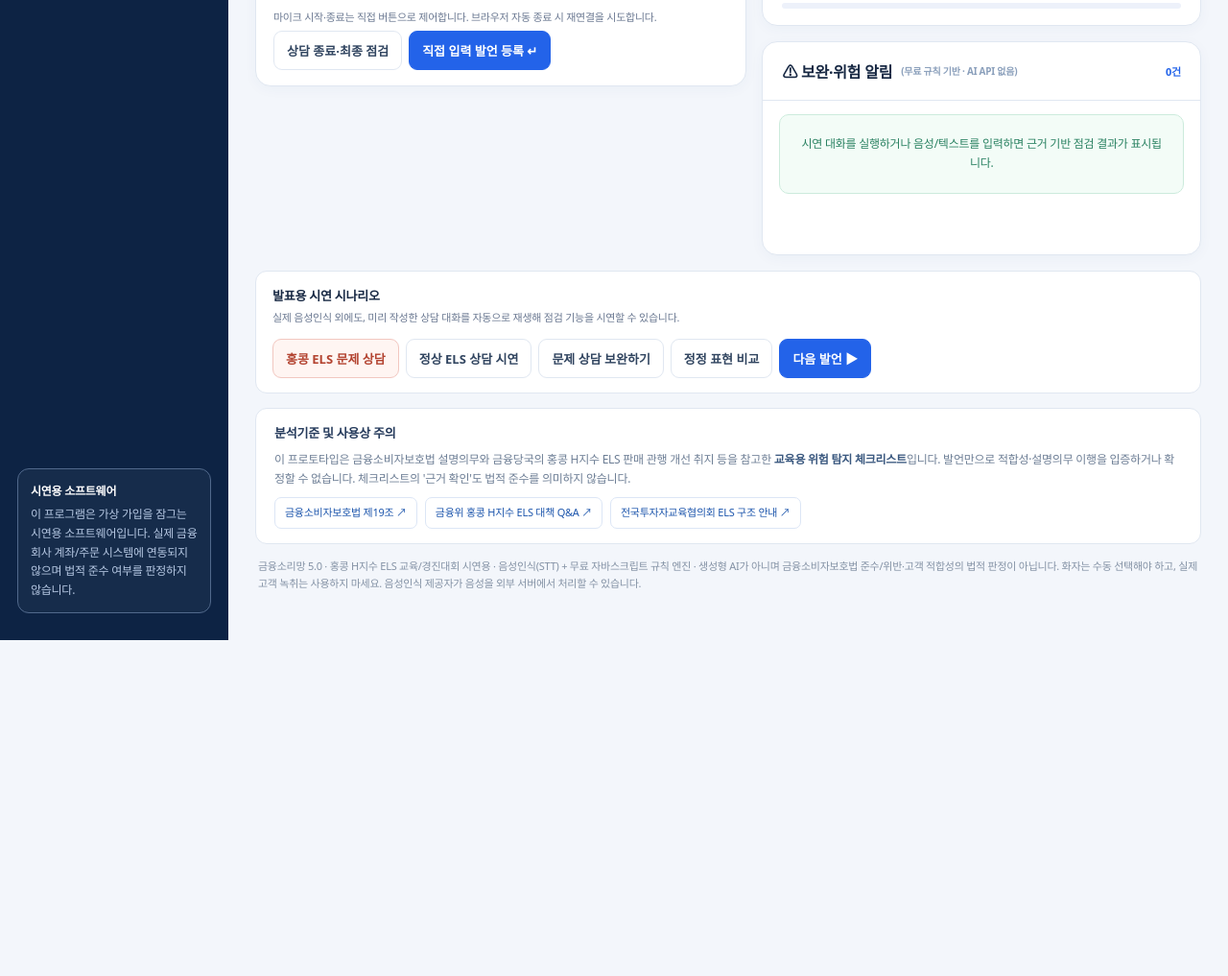
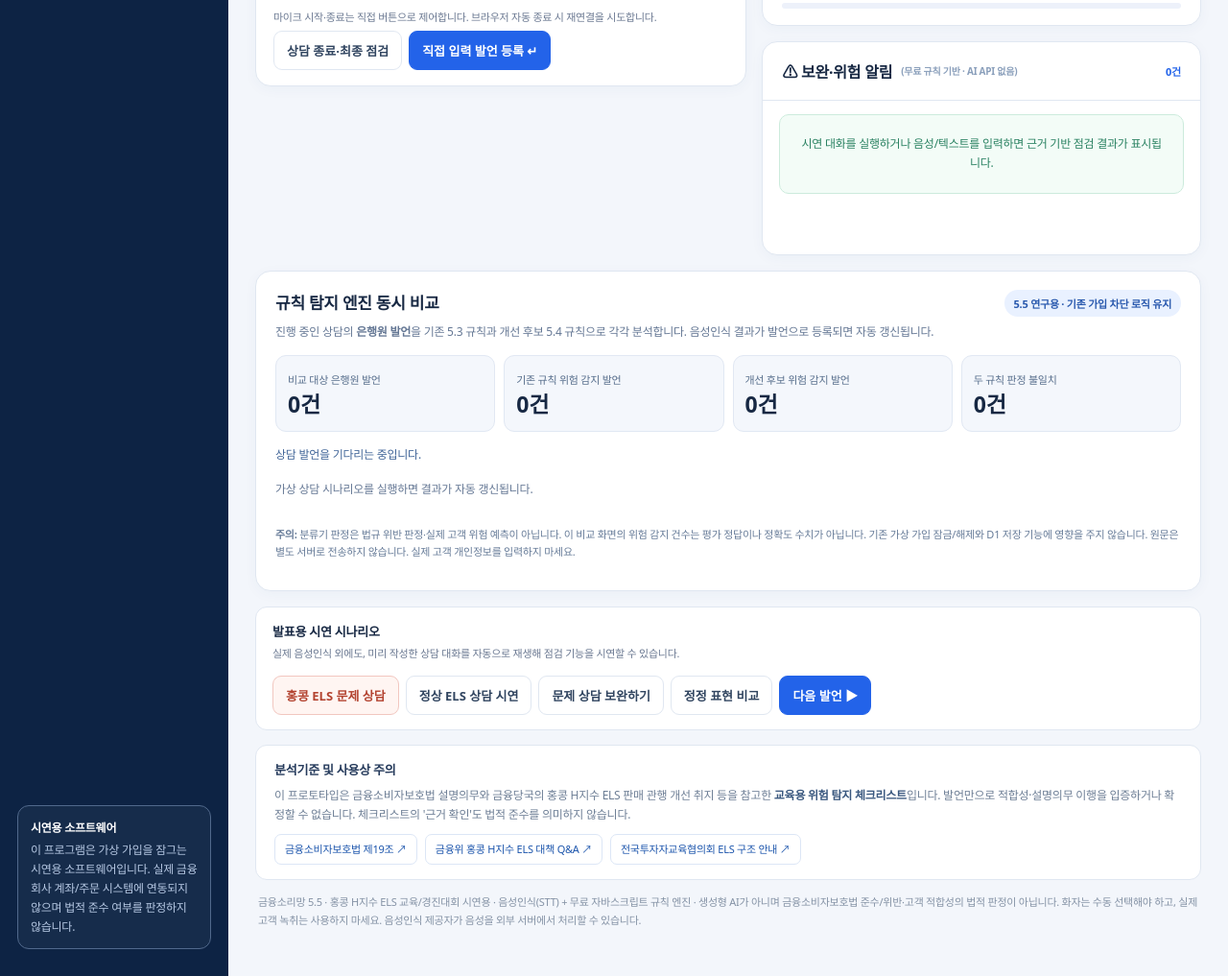
Before and after one commit to bartender7209-commits/financial-sorimang, a plain HTML site: page index.html in a window 1280 px wide. Shown: the part 1767-2784 px from the top of the page at 96% size. Before the commit the page ends 2434 px from the top, so only its background shows below. Drawn offline with Linux system fonts and the light colour scheme.

Commit message:
Add files via upload

```diff
--- a/index.html
+++ b/index.html
@@ -3,7 +3,7 @@
 <head>
 <meta charset="UTF-8">
 <meta name="viewport" content="width=device-width, initial-scale=1.0">
-<title>금융소리망 5.0 | AI 음성인식·금융상담 위험 분석</title>
+<title>금융소리망 5.5 | 실시간 상담·후보 규칙 비교</title>
 <style>
 :root{--navy:#0d2344;--navy2:#142f57;--accent:#2363e9;--bg:#f3f6fb;--surface:#fff;--line:#e0e7f1;--muted:#6a7891;--txt:#172843;--green:#138456;--amber:#ad6800;--red:#c73542;--softblue:#ecf3ff;--r:16px}
 *{box-sizing:border-box}body{margin:0;background:var(--bg);font-family:Pretendard,'Noto Sans KR','Apple SD Gothic Neo','Malgun Gothic',system-ui,sans-serif;color:var(--txt);letter-spacing:-.25px}
@@ -55,13 +55,30 @@ button,input,textarea,select{font:inherit}button{cursor:pointer;transition:trans
 .storagebar{display:flex;align-items:center;flex-wrap:wrap;gap:8px;margin-bottom:18px;padding:11px 14px;background:#e8f1ff;border:1px solid #c8d9f6;border-radius:12px;font-size:12px;color:#31547a;line-height:1.7}
 .storagebar strong{color:#18487e}.storagebar .storage-state{font-weight:750}
 @media(max-width:600px){.storagebar{align-items:flex-start}.header .topactions{gap:6px}}
+
+/* 5.5 검토용 비교 블록: 기존 엔진/가상 가입 차단에는 영향을 주지 않음 */
+#liveComparePanel{margin-top:16px;padding:19px 20px;overflow:visible}
+#liveComparePanel h3{margin:0;font-size:17px}#liveComparePanel .lc-heading{display:flex;justify-content:space-between;align-items:flex-start;gap:12px;flex-wrap:wrap}
+#liveComparePanel .lc-sub{font-size:12px;color:#647794;line-height:1.7;margin:9px 0 14px}
+#liveComparePanel .lc-tag{color:#2858ad;background:#e9f1ff;border-radius:99px;padding:6px 10px;font-size:11px;font-weight:800}
+#liveComparePanel .lc-metrics{display:grid;grid-template-columns:repeat(4,1fr);gap:9px}
+#liveComparePanel .lc-metric{background:#f4f7fc;border:1px solid #e1e8f3;border-radius:11px;padding:12px}
+#liveComparePanel .lc-metric strong{display:block;font-size:23px;line-height:1.4;font-weight:850}#liveComparePanel .lc-metric span{font-size:11px;color:#576e8c}
+#liveComparePanel .lc-status{font-size:12px;color:#416598;margin:14px 0 9px}
+#liveComparePanel .lc-results{display:grid;gap:8px;max-height:320px;overflow:auto}
+#liveComparePanel .lc-line{border:1px solid #e2e9f5;border-left:4px solid #4c78d9;background:#fbfcff;border-radius:9px;padding:11px 13px}
+#liveComparePanel .lc-line.is-difference{border-left-color:#d79639;background:#fffaf3}
+#liveComparePanel .lc-line b{font-size:12px;color:#243c60}#liveComparePanel .lc-line p{font-size:12px;color:#485b77;line-height:1.6;margin:6px 0;word-break:break-word;white-space:pre-wrap}
+#liveComparePanel .lc-line small{font-size:11px;color:#667b98;line-height:1.5}
+#liveComparePanel .lc-foot{font-size:11px;color:#667b98;line-height:1.7;margin-top:13px}
+@media(max-width:840px){#liveComparePanel .lc-metrics{grid-template-columns:repeat(2,1fr)}}
 </style>
 </head>
 <body>
 <div class="app">
 <aside class="sidebar">
   <div class="brand"><div class="brand-mark">≋</div><div><h1>금융소리망</h1><small>FINANCIAL VOICE GUARD</small></div></div>
-  <div class="side-label">H-INDEX ELS · V5.0</div>
+  <div class="side-label">H-INDEX ELS · V5.5</div>
   <button class="navbtn active" type="button">◉ &nbsp; 상담 모니터링</button>
   <a class="navbtn" href="cloud-analytics.html" style="text-decoration:none">▣ &nbsp; D1 서버 분석</a>
   <a class="navbtn" href="evaluation.html" style="text-decoration:none">◈ &nbsp; 탐지 성능 검증 <span class="v5-chip">5.3</span></a>
@@ -123,9 +140,16 @@ button,input,textarea,select{font:inherit}button{cursor:pointer;transition:trans
       <div class="panel"><div class="panelhead"><h3>⚠ 보완·위험 알림 <span style="font-size:10px;color:#8a9fbb">(무료 규칙 기반 · AI API 없음)</span></h3><span class="kicker" id="alertLabel">0건</span></div><div class="alerts" id="alerts"></div></div>
     </div>
   </section>
+  <section id="liveComparePanel" class="panel" aria-label="5.5 후보 탐지 엔진 동시 비교">
+    <div class="lc-heading"><div><h3>규칙 탐지 엔진 동시 비교</h3><p class="lc-sub">진행 중인 상담의 <b>은행원 발언</b>을 기존 5.3 규칙과 개선 후보 5.4 규칙으로 각각 분석합니다. 음성인식 결과가 발언으로 등록되면 자동 갱신됩니다.</p></div><span class="lc-tag">5.5 연구용 · 기존 가입 차단 로직 유지</span></div>
+    <div class="lc-metrics"><div class="lc-metric"><span>비교 대상 은행원 발언</span><strong id="lcStaff">0건</strong></div><div class="lc-metric"><span>기존 규칙 위험 감지 발언</span><strong id="lcBefore">0건</strong></div><div class="lc-metric"><span>개선 후보 위험 감지 발언</span><strong id="lcAfter">0건</strong></div><div class="lc-metric"><span>두 규칙 판정 불일치</span><strong id="lcDifferent">0건</strong></div></div>
+    <div class="lc-status" id="lcStatus" role="status">상담 발언을 기다리는 중입니다.</div>
+    <div class="lc-results" id="lcResults"><p class="lc-sub">홍콩 ELS 문제 상담 또는 정정 표현 비교 시연을 실행해 보세요.</p></div>
+    <p class="lc-foot"><b>주의:</b> 분류기 판정은 법규 위반 판정·실제 고객 위험 예측이 아닙니다. 이 비교 화면의 위험 감지 건수는 평가 정답이나 정확도 수치가 아닙니다. 기존 가상 가입 잠금/해제와 D1 저장 기능에 영향을 주지 않습니다. 원문은 별도 서버로 전송하지 않습니다. 실제 고객 개인정보를 입력하지 마세요.</p>
+  </section>
   <section class="scenario"><div><div class="scenario-title">발표용 시연 시나리오</div><p>실제 음성인식 외에도, 미리 작성한 상담 대화를 자동으로 재생해 점검 기능을 시연할 수 있습니다.</p></div><div class="scenario-buttons"><button class="btn warn" id="demoBad" type="button">홍콩 ELS 문제 상담</button><button class="btn" id="demoGood" type="button">정상 ELS 상담 시연</button><button class="btn" id="demoRecover" type="button">문제 상담 보완하기</button><button class="btn" id="demoContrast" type="button">정정 표현 비교</button><button class="btn primary" id="demoStep" type="button">다음 발언 ▶</button></div></section>
   <section class="sourcebox"><strong>분석기준 및 사용상 주의</strong><div>이 프로토타입은 금융소비자보호법 설명의무와 금융당국의 홍콩 H지수 ELS 판매 관행 개선 취지 등을 참고한 <b>교육용 위험 탐지 체크리스트</b>입니다. 발언만으로 적합성·설명의무 이행을 입증하거나 확정할 수 없습니다. 체크리스트의 '근거 확인'도 법적 준수를 의미하지 않습니다.</div><div class="sources"><a target="_blank" rel="noopener noreferrer" href="https://www.law.go.kr/LSW/lsSideInfoP.do?docCls=jo&amp;joBrNo=00&amp;joNo=0019&amp;lsiSeq=277247&amp;urlMode=lsScJoRltInfoR">금융소비자보호법 제19조 ↗</a><a target="_blank" rel="noopener noreferrer" href="https://fsc.go.kr/po020201/84057">금융위 홍콩 H지수 ELS 대책 Q&amp;A ↗</a><a target="_blank" rel="noopener noreferrer" href="https://www.kcie.or.kr/guide/2/14/web_view?content_idx=886&amp;series_idx=">전국투자자교육협의회 ELS 구조 안내 ↗</a></div></section>
-  <div class="foot">금융소리망 5.0 · 홍콩 H지수 ELS 교육/경진대회 시연용 · 음성인식(STT) + 무료 자바스크립트 규칙 엔진 · 생성형 AI가 아니며 금융소비자보호법 준수/위반·고객 적합성의 법적 판정이 아닙니다. 화자는 수동 선택해야 하고, 실제 고객 녹취는 사용하지 마세요. 음성인식 제공자가 음성을 외부 서버에서 처리할 수 있습니다.</div>
+  <div class="foot">금융소리망 5.5 · 홍콩 H지수 ELS 교육/경진대회 시연용 · 음성인식(STT) + 무료 자바스크립트 규칙 엔진 · 생성형 AI가 아니며 금융소비자보호법 준수/위반·고객 적합성의 법적 판정이 아닙니다. 화자는 수동 선택해야 하고, 실제 고객 녹취는 사용하지 마세요. 음성인식 제공자가 음성을 외부 서버에서 처리할 수 있습니다.</div>
 </main>
 </div>
 <script src="sorimang-db.js"></script>
@@ -687,5 +711,7 @@ window.addEventListener('beforeunload',()=>{if(rec){try{rec.abort();}catch(e){}}
 render();setMicState('idle','마이크 시작·종료는 직접 버튼으로 제어합니다. 브라우저 자동 종료 시 재연결을 시도합니다.');
 
 </script>
+<script src="risk-v54.js"></script>
+<script src="live-compare-v55.js"></script>
 </body>
 </html>
--- /dev/null
+++ b/live-compare-v55.js
@@ -0,0 +1,55 @@
+/* 금융소리망 5.5 · 상담 중 규칙 엔진 병렬 비교 (연구·시연용)
+ * 기존 가입 통제·D1 API·IndexedDB 저장 코드를 건드리지 않습니다.
+ * 현재 화면의 직원 발언만 브라우저에서 읽어 두 엔진에 전달합니다.
+ * 데이터 전송(fetch 등)이나 저장은 전혀 수행하지 않습니다.
+ */
+(function(){
+  'use strict';
+  const transcript=document.getElementById('transcript');
+  const panel=document.getElementById('liveComparePanel');
+  const base=window.FinanceVoiceEngine;
+  const candidate=window.SorimangRiskV54;
+  if(!panel||!transcript)return;
+  const $=id=>document.getElementById(id);
+  const write=(id,value)=>{const el=$(id);if(el)el.textContent=String(value);};
+  const create=(name,cls,text)=>{const el=document.createElement(name);if(cls)el.className=cls;if(text!==undefined)el.textContent=String(text);return el;};
+  let signature=null;
+  function markBaseline(s){
+    const result=base.analyze([{id:1,speaker:'staff',text:s}],{finished:false});
+    return (result.alerts||[]).filter(a=>a.kind==='risk');
+  }
+  function render(force=false){
+    if(!base||typeof base.analyze!=='function'||!candidate||typeof candidate.classify!=='function'){
+      write('lcStatus','기존 규칙 엔진 또는 개선 후보 파일을 읽지 못했습니다. 파일 경로를 확인하세요.');return;
+    }
+    const utterances=Array.from(transcript.querySelectorAll('.utterance.staff .body')).map(el=>(el.textContent||'').trim()).filter(Boolean);
+    const nextSignature=JSON.stringify(utterances);
+    if(!force&&signature===nextSignature)return;
+    signature=nextSignature;
+    const assessments=utterances.map((sentence,i)=>{
+      const a=markBaseline(sentence),b=candidate.classify(sentence);
+      return {id:i+1,sentence,old:a.length>0,now:b.predicted,oldAlerts:a,newFlags:b.flags,suppressed:b.excluded};
+    });
+    const old=assessments.filter(a=>a.old).length,updated=assessments.filter(a=>a.now).length;
+    const diffs=assessments.filter(a=>a.old!==a.now);
+    write('lcStaff',utterances.length+'건');write('lcBefore',old+'건');write('lcAfter',updated+'건');write('lcDifferent',diffs.length+'건');
+    const rows=$('lcResults');rows.replaceChildren();
+    if(!utterances.length){write('lcStatus','상담 발언을 기다리는 중입니다.');rows.append(create('p','lc-sub','가상 상담 시나리오를 실행하면 결과가 자동 갱신됩니다.'));return;}
+    const display=diffs.length?diffs:assessments.filter(a=>a.old||a.now);
+    write('lcStatus',diffs.length?`서로 다른 판정 ${diffs.length}건을 우선 표시합니다. (은행원 발언 ${utterances.length}건 중)`:`두 엔진의 위험/정상 판정이 모두 일치합니다. (은행원 발언 ${utterances.length}건 중)`);
+    if(!display.length){rows.append(create('p','lc-sub','현재 두 규칙 모두 위험 표현을 감지하지 않았습니다. 안전성·적법성 확인을 뜻하지는 않습니다.'));return;}
+    for(const item of display.slice(0,12)){
+      const line=create('article','lc-line'+(item.old!==item.now?' is-difference':''));
+      line.append(create('b','',`직원 발언 #${item.id} · 기존 ${item.old?'감지':'미감지'} / 후보 ${item.now?'감지':'미감지'}`));
+      line.append(create('p','',item.sentence));
+      const why=item.now?item.newFlags.map(x=>x.title).filter((v,i,a)=>a.indexOf(v)===i).join(' · '):item.suppressed.length?'후보 제외 근거: '+item.suppressed.map(x=>x.reason).filter((v,i,a)=>a.indexOf(v)===i).join(' · '):'추가 위험 표현 미탐지';
+      line.append(create('small','',why));rows.append(line);
+    }
+    if(display.length>12)rows.append(create('p','lc-sub',`최초 12건만 표시 중 · 전체 ${display.length}건`));
+  }
+  // 기존 render()는 전체 대화 DOM을 다시 작성하므로, 그 DOM만 관찰합니다.
+  // 비교 패널은 #transcript 밖에 있어 이벤트 재귀 호출이 발생하지 않습니다.
+  const observer=new MutationObserver(()=>{try{render();}catch(err){write('lcStatus','후보 비교 오류: '+String(err.message||err));}});
+  observer.observe(transcript,{childList:true,subtree:true,characterData:true});
+  try{render(true);}catch(err){write('lcStatus','후보 비교 초기화 오류: '+String(err.message||err));}
+})();
```
Also changed, not shown: 1 other file.
